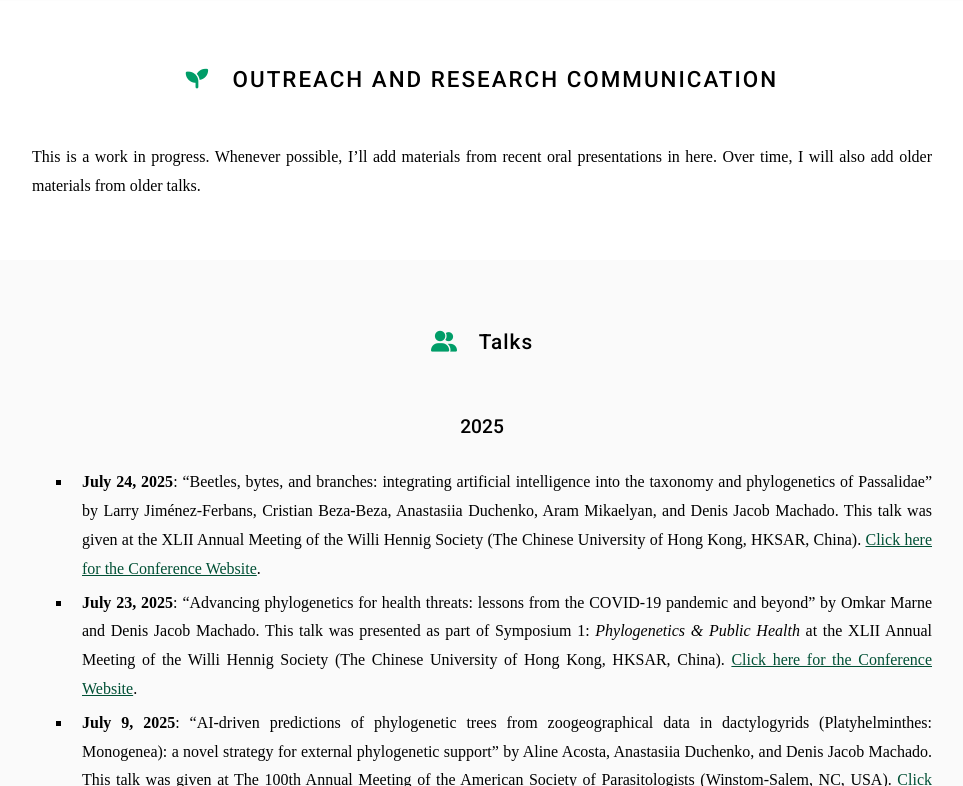
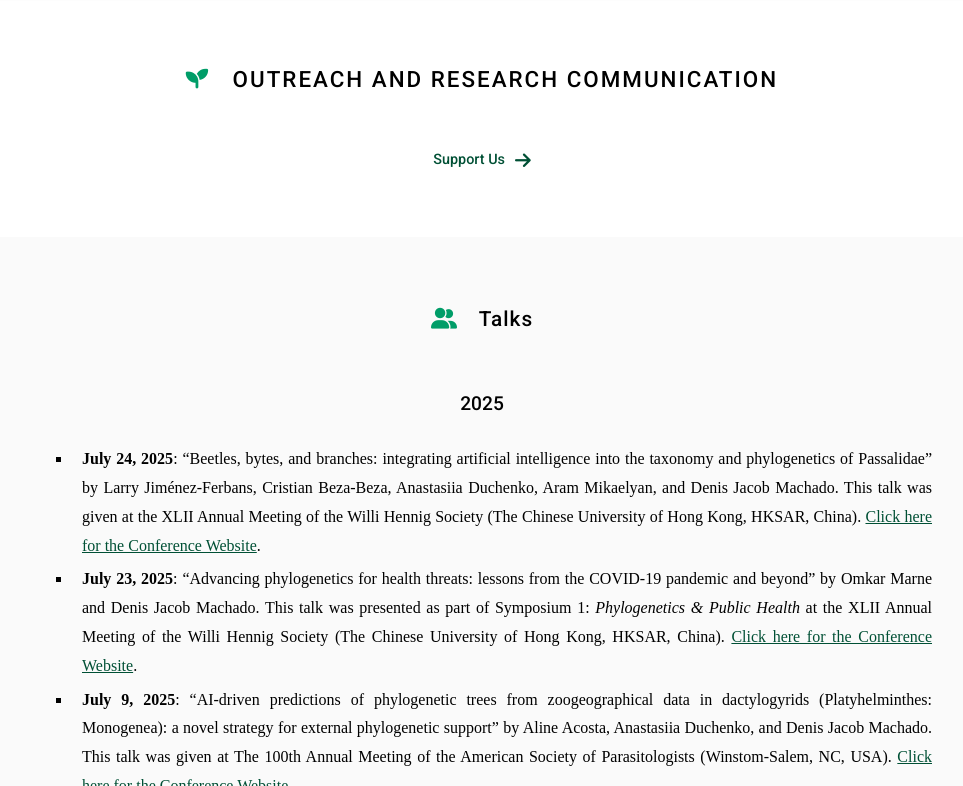
Before and after one commit to machadodj/machadodj.github.io, a Jekyll site: the page built from outreach/index.md, in a window 1280 px wide and 900 px high, cut to the strip 114-900 px from the top of the window. Shown: the whole strip, without its empty margins (158-1121 px from the left). Built offline with Jekyll 4.4.1, drawn with Linux system fonts in a browser that asks for light colours; nearby versions of some CDN libraries; some web fonts are replaced.

Commit message:
Added more support links

```diff
--- a/outreach/index.md
+++ b/outreach/index.md
@@ -9,7 +9,8 @@
 
 # <i class="fas fa-seedling"></i>Outreach and research communication
 
-This is a work in progress. Whenever possible, I'll add materials from recent oral presentations in here. Over time, I will also add older materials from older talks.
+{% include link.html link="https://give.charlotte.edu/ascendportal/s/give" text="Support Us" icon="fas fa-arrow-right" flip=true %}
+{:.center}
 
 {% include section.html %}
 
```
Also changed, not shown: _members/Denis_Jacob_Machado.md (+3 -0 lines), research/index.md (+3 -0 lines), resources/index.md (+3 -0 lines).
